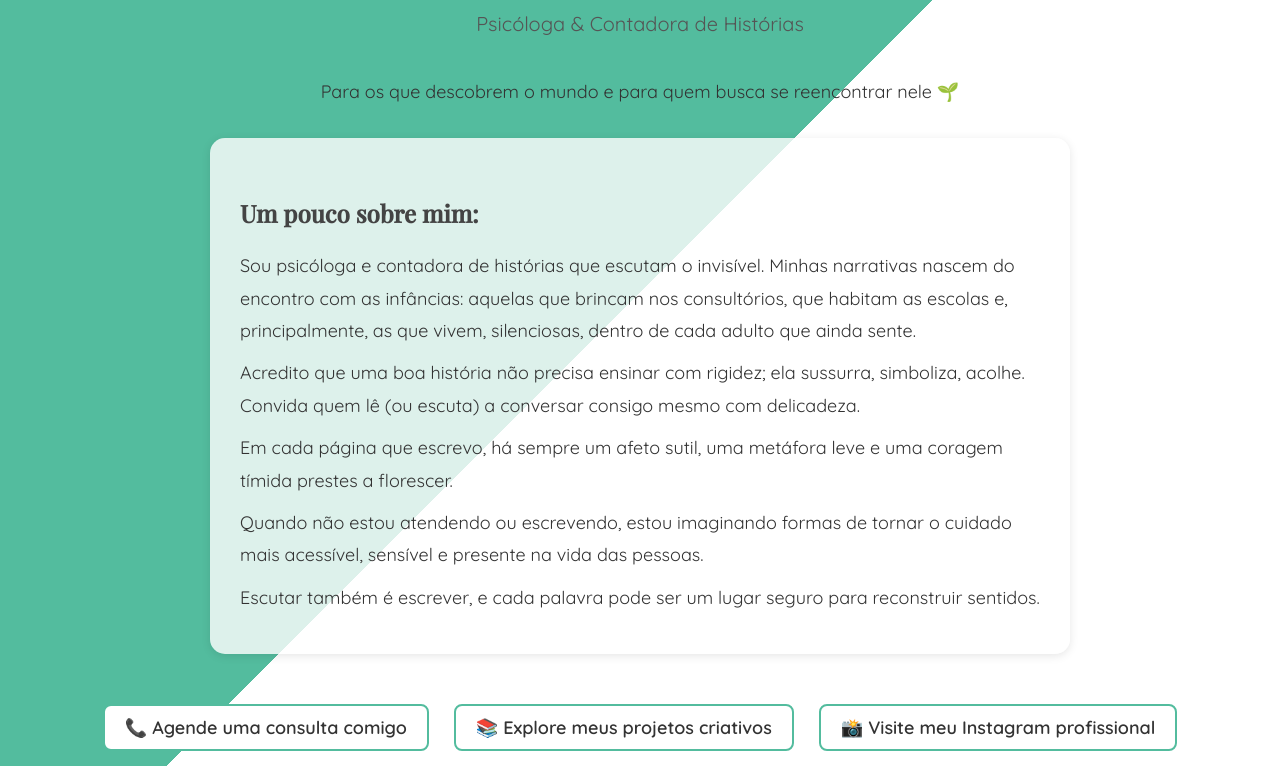
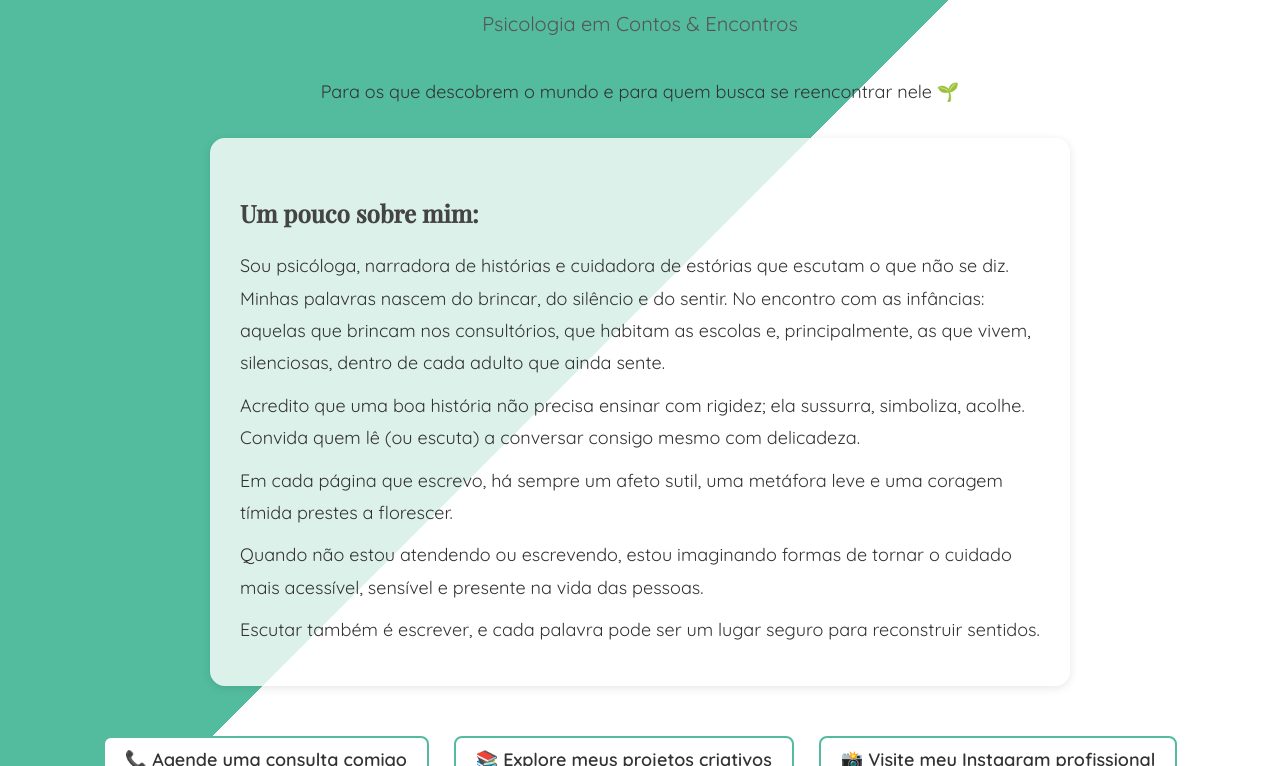
Before and after one commit to VictoriaCaroline/Borbolet-rioPsicol-dicodaVic, a plain HTML site: page index.html in a window 1280 px wide. Shown: the part 334-1100 px from the top of the page. Drawn offline with nearby package versions, Linux system fonts and the light colour scheme.

Commit message:
Update index.html

```diff
--- a/index.html
+++ b/index.html
@@ -128,7 +128,7 @@
       <img src="vcx.jpg" class="foto-perfil" alt="Foto de perfil" />
 
       <h1>Victória Caroline</h1>
-      <h2>Psicóloga & Contadora de Histórias</h2>
+      <h2>Psicologia em Contos & Encontros </h2>
 
       <p>
         Para os que descobrem o mundo e para quem busca se reencontrar nele 🌱
@@ -137,10 +137,10 @@
       <div class="bloco-texto">
         <h3>Um pouco sobre mim:</h3>
         <p>
-          Sou psicóloga e contadora de histórias que escutam o invisível. Minhas
-          narrativas nascem do encontro com as infâncias: aquelas que brincam
-          nos consultórios, que habitam as escolas e, principalmente, as que
-          vivem, silenciosas, dentro de cada adulto que ainda sente.
+          Sou psicóloga, narradora de histórias e cuidadora de estórias que escutam o que não se diz.
+          Minhas palavras nascem do brincar, do silêncio e do sentir.
+          No encontro com as infâncias: aquelas que brincam nos consultórios, que habitam as escolas e,
+          principalmente, as que vivem, silenciosas, dentro de cada adulto que ainda sente.
         </p>
         <p>
           Acredito que uma boa história não precisa ensinar com rigidez; ela
```
